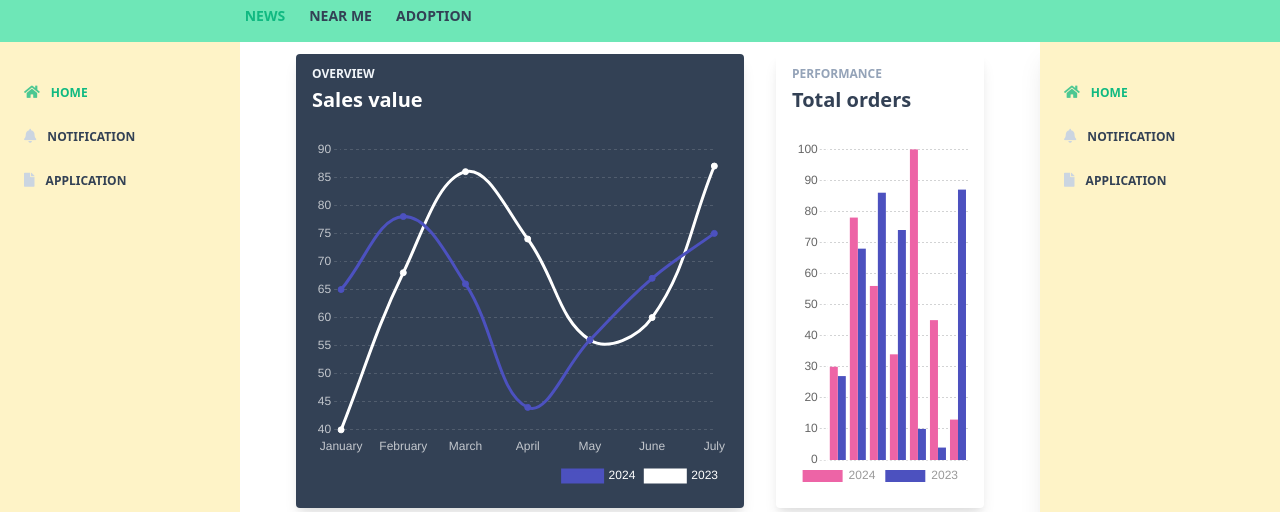
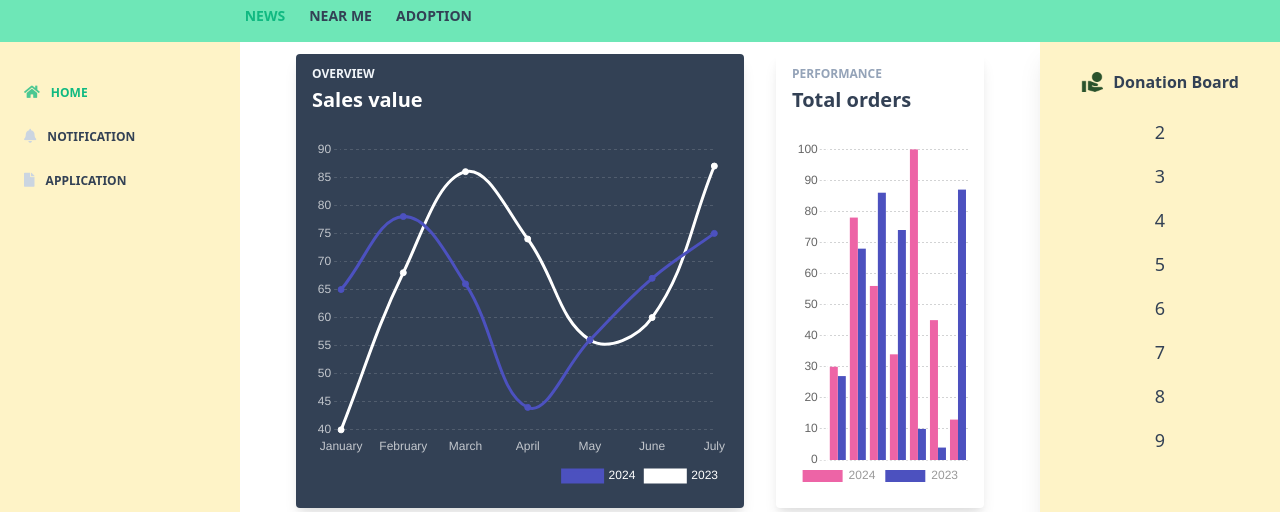
Before and after one commit to kelvinau125/Care4Stray, a Vue app: page /user/news in a window 1280 px wide. Shown: the part 154-666 px from the top of the page. Built offline with nearby package versions, Linux system fonts and the light colour scheme.

Commit message:
donor list

```diff
--- /dev/null
+++ b/src/components/List/DonorList.vue
@@ -0,0 +1,99 @@
+<template>
+    <div class="donor-list overflow-hidden h-56 relative">
+      <transition-group name="cycle" tag="div" class="donor-container flex flex-col">
+        <div v-for="donor in visibleDonors" :key="donor.id" class="donor-item py-2 text-center text-lg">
+          {{ donor.name }}
+        </div>
+      </transition-group>
+    </div>
+  </template>
+
+  <script>
+  export default {
+    data() {
+      return {
+        donors: [
+          { id: 1, name: "1" },
+          { id: 2, name: "2" },
+          { id: 3, name: "3" },
+          { id: 4, name: "4" },
+          { id: 5, name: "5" },
+          { id: 6, name: "6" },
+          { id: 7, name: "7" },
+          { id: 8, name: "8" },
+          { id: 9, name: "9" },
+          { id: 10, name: "10" },
+          { id: 11, name: "11" },
+          { id: 12, name: "12" },
+          { id: 13, name: "13" },
+          { id: 14, name: "14" },
+          { id: 15, name: "15" },
+          { id: 16, name: "16" },
+        ],
+        visibleDonors: [],
+        intervalId: null,
+      };
+    },
+    created() {
+      this.initializeVisibleDonors();
+      this.startCycling();
+    },
+    methods: {
+      initializeVisibleDonors() {
+        // Initialize the visible donors with the first few donors
+        this.visibleDonors = this.donors.slice(0, 8); // Adjust the number of visible donors as needed
+      },
+      startCycling() {
+        this.intervalId = setInterval(() => {
+          this.cycleDonors();
+        }, 3000); // Adjust the interval as needed
+      },
+      cycleDonors() {
+        // Remove the first donor and add it to the end
+        const firstDonor = this.donors.shift();
+        this.donors.push(firstDonor);
+
+        // Update visible donors
+        this.visibleDonors = [...this.donors.slice(0, 8)]; // Adjust the number of visible donors as needed
+      },
+    },
+    beforeDestroy() {
+      clearInterval(this.intervalId);
+    },
+  };
+  </script>
+
+  <style scoped>
+  @keyframes cycle-enter {
+    from {
+      opacity: 0;
+      transform: translateY(100%);
+    }
+    to {
+      opacity: 1;
+      transform: translateY(0);
+    }
+  }
+
+  @keyframes cycle-leave {
+    from {
+      opacity: 1;
+      transform: translateY(0);
+    }
+    to {
+      opacity: 0;
+      transform: translateY(-100%);
+    }
+  }
+
+  .cycle-enter-active,
+  .cycle-leave-active {
+    transition: opacity 1s, transform 1s;
+  }
+
+  .cycle-enter,
+  .cycle-leave-to {
+    opacity: 0;
+    transform: translateY(100%);
+  }
+  </style>
--- a/src/components/Navbars/UserNavbar.vue
+++ b/src/components/Navbars/UserNavbar.vue
@@ -29,7 +29,7 @@
           </li>
 
           <li class="items-center">
-            <router-link to="/user/notification" v-slot="{ href, navigate, isActive }">
+            <router-link to="/user/tables" v-slot="{ href, navigate, isActive }">
               <a :href="href" @click="navigate" class="text-sm uppercase pt-3 font-bold block" :class="[
                 isActive
                   ? 'text-emerald-500 hover:text-emerald-600'
--- a/src/components/Sidebar/DonationSidebar.vue
+++ b/src/components/Sidebar/DonationSidebar.vue
@@ -49,50 +49,14 @@
           </div>
         </form>
 
-        <!-- Divider -->
-        <!-- <hr class="my-4 md:min-w-full" /> -->
-        <!-- Navigation -->
-
-        <ul class="md:flex-col md:min-w-full flex flex-col list-none">
-          <li class="items-center">
-            <router-link to="/user/news" v-slot="{ href, navigate, isActive }">
-              <a :href="href" @click="navigate" class="text-xs uppercase py-3 font-bold block" :class="[
-                isActive
-                  ? 'text-emerald-500 hover:text-emerald-600'
-                  : 'text-blueGray-700 hover:text-blueGray-500',
-              ]">
-                <i class="fas fa-home mr-2 text-sm" :class="[isActive ? 'opacity-75' : 'text-blueGray-300']"></i>
-                Home
-              </a>
-            </router-link>
-          </li>
-
-          <li class="items-center">
-            <router-link to="/user/notification" v-slot="{ href, navigate, isActive }">
-              <a :href="href" @click="navigate" class="text-xs uppercase py-3 font-bold block" :class="[
-                isActive
-                  ? 'text-emerald-500 hover:text-emerald-600'
-                  : 'text-blueGray-700 hover:text-blueGray-500',
-              ]">
-                <i class="fas fa-bell mr-2 text-sm" :class="[isActive ? 'opacity-75' : 'text-blueGray-300']"></i>
-                Notification
-              </a>
-            </router-link>
-          </li>
-
-          <li class="items-center">
-            <router-link to="/user/application" v-slot="{ href, navigate, isActive }">
-              <a :href="href" @click="navigate" class="text-xs uppercase py-3 font-bold block" :class="[
-                isActive
-                  ? 'text-emerald-500 hover:text-emerald-600'
-                  : 'text-blueGray-700 hover:text-blueGray-500',
-              ]">
-                <i class="fas fa-file mr-2 text-sm" :class="[isActive ? 'opacity-75' : 'text-blueGray-300']"></i>
-                Application
-              </a>
-            </router-link>
-          </li>
-        </ul>
+        <!-- Donor List -->
+        <div class="w-full">
+          <div class="flex flex-row text-base font-bold gap-2 items-center justify-center mb-4">
+            <img :src="donationboard" alt="donation board icon" class="w-6 h-auto" />
+            <h2>Donation Board</h2>
+          </div>
+          <donor-list />
+        </div>
       </div>
     </div>
   </nav>
@@ -101,11 +65,15 @@
 <script>
 import NotificationDropdown from "@/components/Dropdowns/NotificationDropdown.vue";
 import UserDropdown from "@/components/Dropdowns/UserDropdown.vue";
+import DonorList from "@/components/List/DonorList.vue";
+
+import donationboard from "@/assets/img/donationboard.png";
 
 export default {
   data() {
     return {
       collapseShow: "hidden",
+      donationboard,
     };
   },
   methods: {
@@ -116,6 +84,7 @@ export default {
   components: {
     NotificationDropdown,
     UserDropdown,
+    DonorList,
   },
 };
 </script>
```
Also changed, not shown: src/assets/img/donationboard.png (added), src/assets/styles/tailwind.css.
